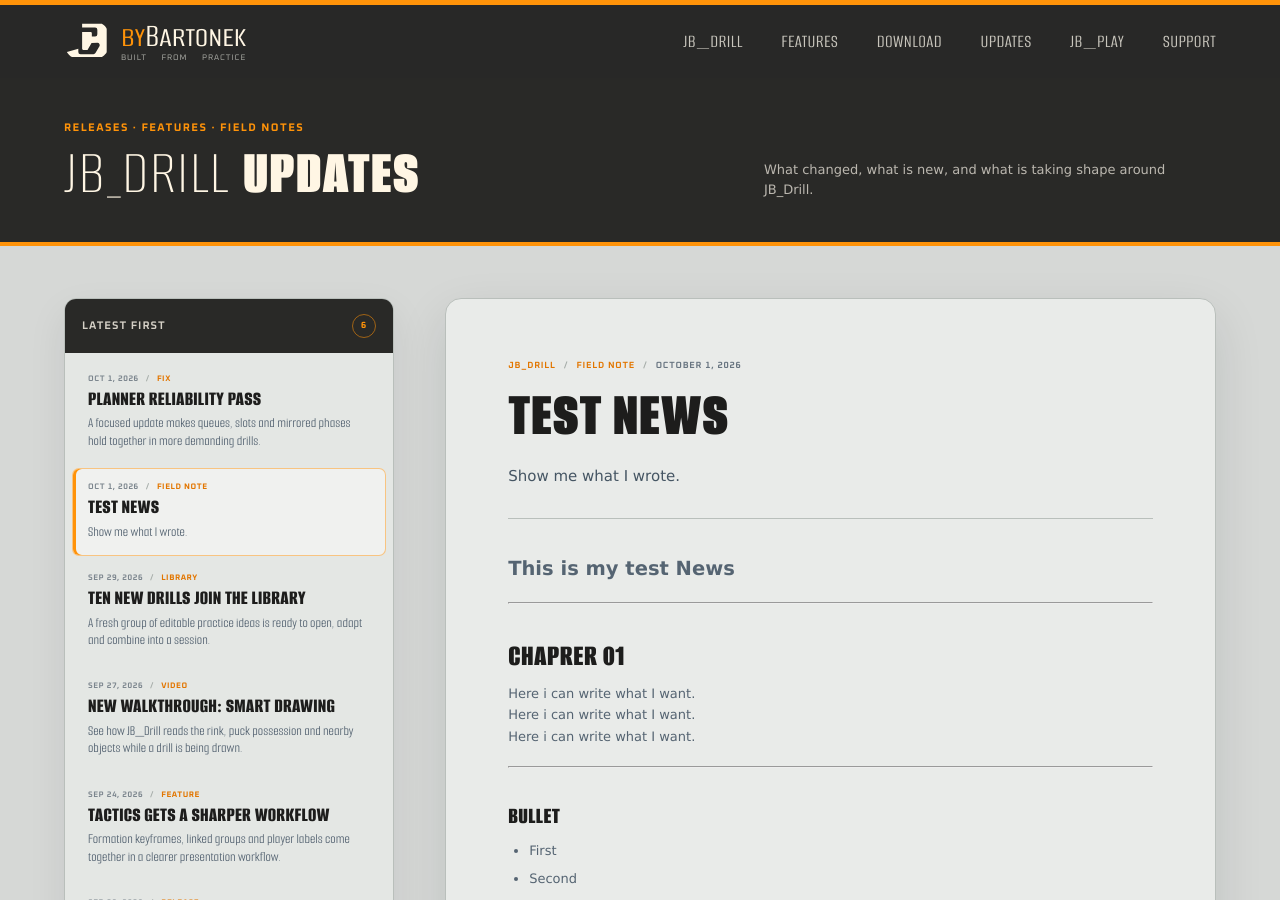
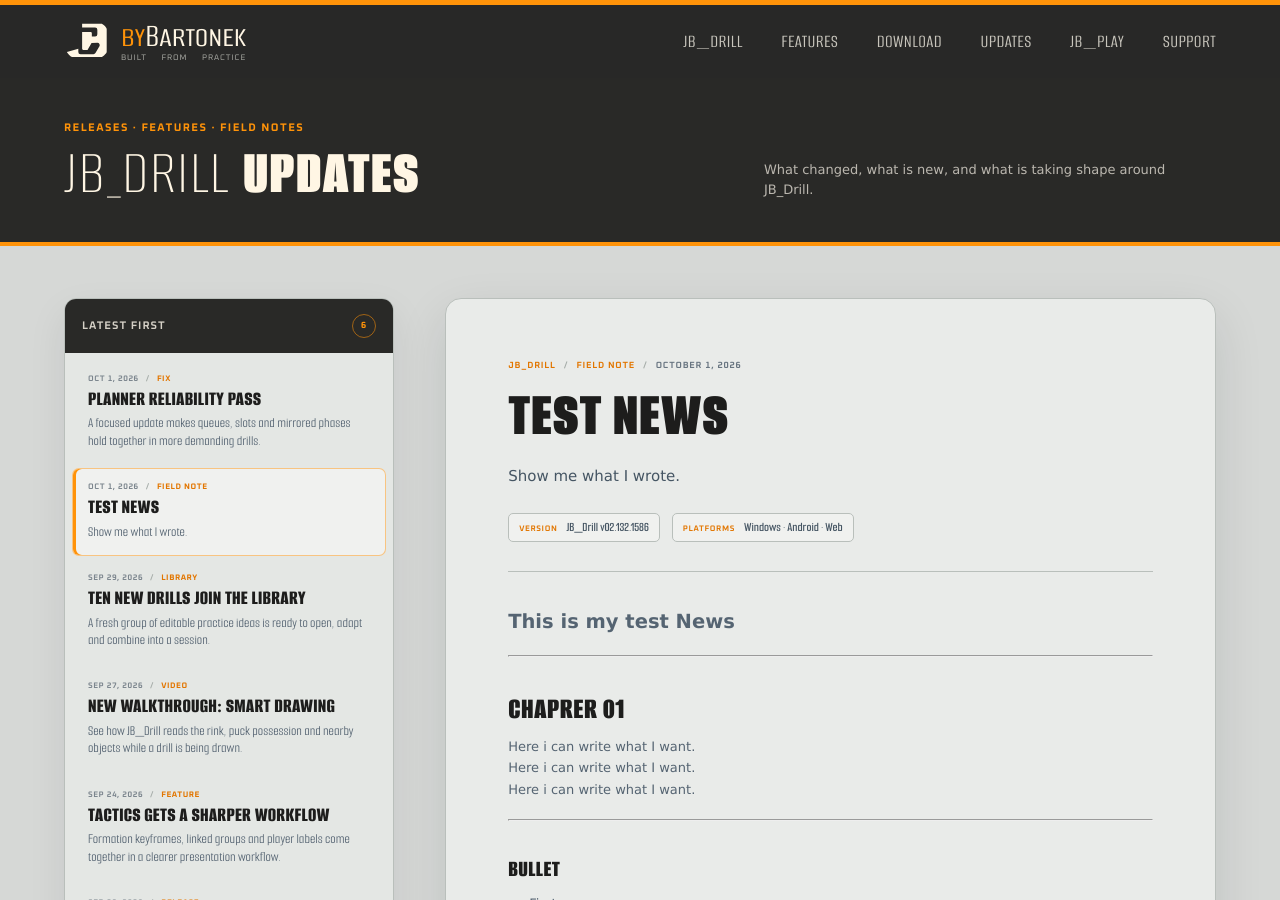
Before and after one commit to bartonekJ/bartonekJ.github.io, a Jekyll site: the page built from _updates/test-news.md, in a window 1280 px wide and 900 px high. Built offline with Jekyll 4.4.1, drawn with Linux system fonts in a browser that asks for light colours.

Commit message:
content(updates): update test-news.md

```diff
--- a/_updates/test-news.md
+++ b/_updates/test-news.md
@@ -8,10 +8,13 @@ product_label: JB_Drill
 category: Field note
 thumbnail: /assets/updates/hc-lev-benesov-banner.png
 preview: false
+version: JB_Drill v02.132.1586
+platforms:
+  - Windows
+  - Android
+  - Web
 ---
 # This is my test News
-
-
 
 ---
 
```
